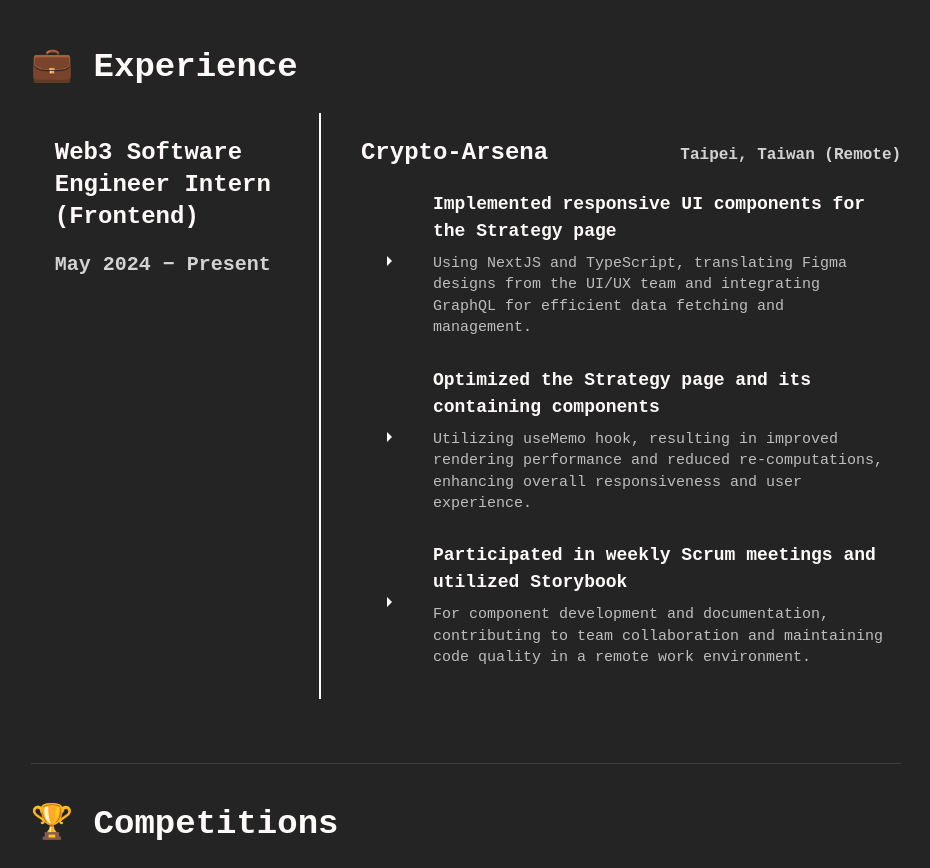
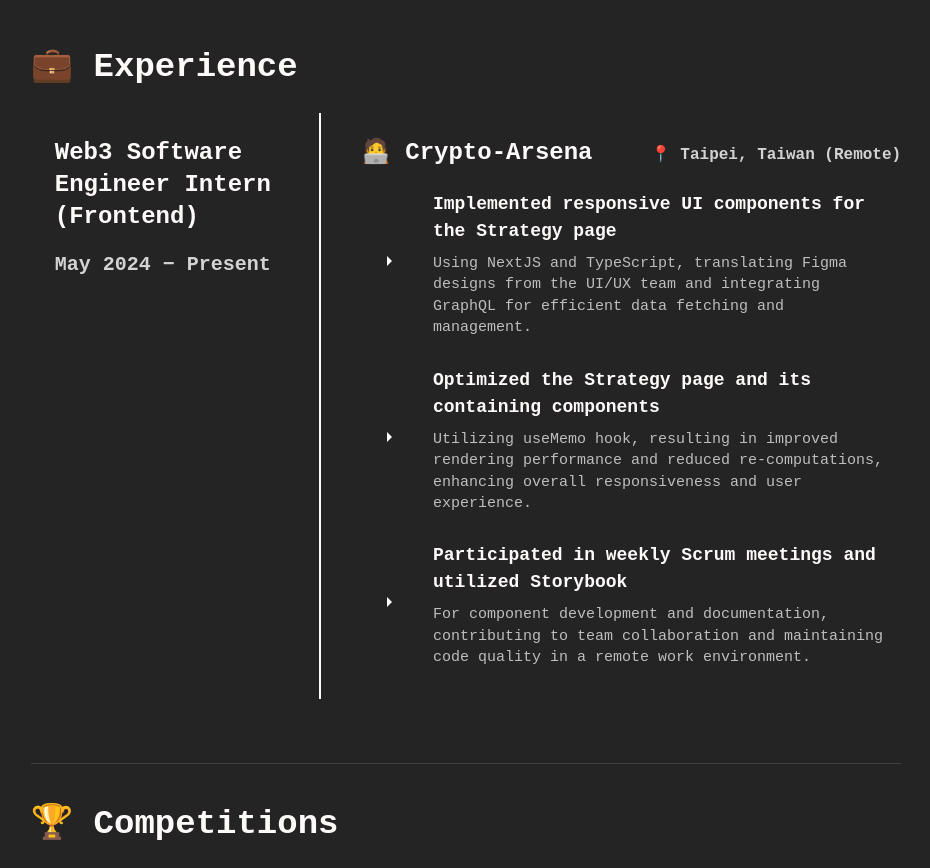
Before and after one commit to Jason-Wuuuu/Jason, a React (Vite) app: page / in a window 1280 px wide. Shown: the part 900-1768 px from the top of the page, without its empty margins (174-1104 px from the left). Built offline with nearby package versions, Linux system fonts and the light colour scheme.

Commit message:
minor tweaks

```diff
--- a/src/components/Home.jsx
+++ b/src/components/Home.jsx
@@ -60,6 +60,9 @@ function Home() {
                 // border: 1,
                 backgroundColor: "#fffafa",
                 color: "#242424",
+                ":hover": {
+                  color: "#fffafa",
+                },
               }}
               onClick={() => navigate("/projects")}
             >
--- a/src/components/ProfessionalHighlights.jsx
+++ b/src/components/ProfessionalHighlights.jsx
@@ -56,7 +56,7 @@ function ProfessionalHighlights() {
               alignItems="baseline"
             >
               <Typography variant="h5" fontWeight="bold">
-                Crypto-Arsena
+                🧑‍💻 Crypto-Arsena
               </Typography>
 
               <Typography
@@ -65,7 +65,7 @@ function ProfessionalHighlights() {
                 fontWeight="bold"
                 sx={{ display: { xs: "none", sm: "block" } }}
               >
-                Taipei, Taiwan (Remote)
+                📍 Taipei, Taiwan (Remote)
               </Typography>
             </Box>
 
```
